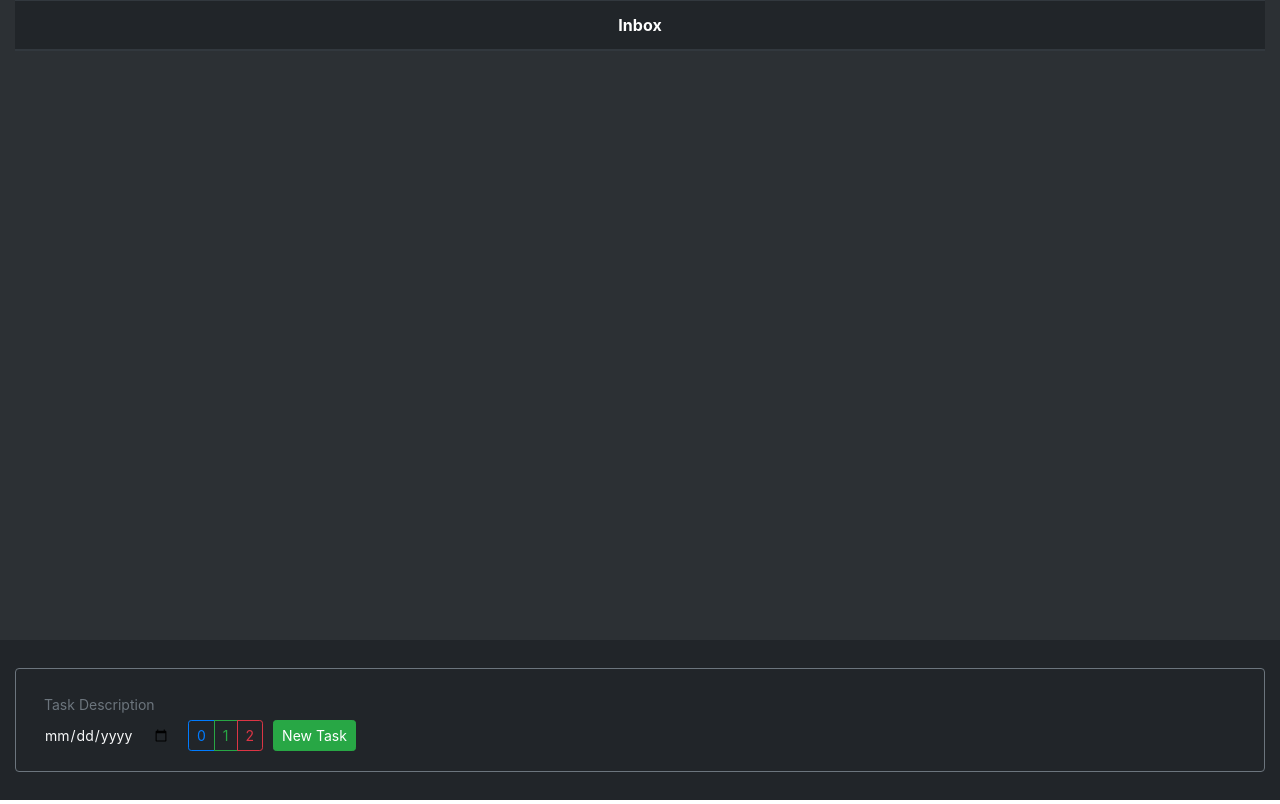
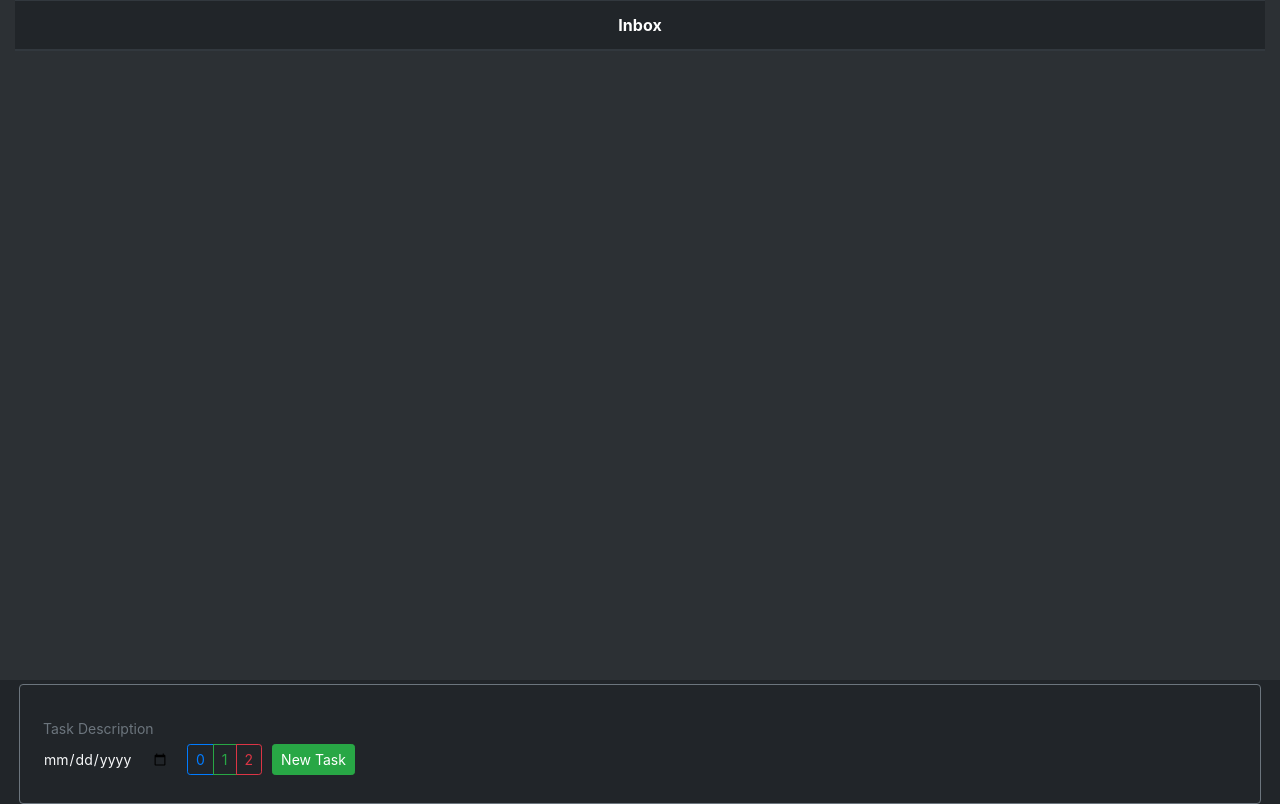
Before and after one commit to heyapricot/ToDo.js, a website built with webpack: page index.html in a window 1280 px wide. Built offline with nearby package versions, Linux system fonts and the light colour scheme.

Commit message:
Compacted code related to task creator

```diff
--- a/src/scenes/Home/Home.js
+++ b/src/scenes/Home/Home.js
@@ -49,37 +49,22 @@ const Home = ((project)=>{
 
     })(node, 'taskTableContainer');
 
+
+
     let taskCreator = ((parentNode)=>{
-        let container = ((parentNode, cssClasses, id)=>{
-            let obj = Bootstrap.createElement('div',cssClasses,parentNode);
-            let node = obj.node;
-            node.id = id;
-
-            let row = ((parentNode, cssClasses)=>{
-                let obj = Bootstrap.createElement('div',['row', ...cssClasses],parentNode);
-                let node = obj.node;
-                let col = ((parentNode, cssClasses)=>{
-                    let obj = Bootstrap.createElement('div',['col',...cssClasses],parentNode);
-                    let node = obj.node;
-                    let card = ((parentNode, cssClasses)=>{
-                        let obj = Bootstrap.createElement('div', ['card',...cssClasses], parentNode);
-                        let node = obj.node;
-                        let body = ((parentNode)=>{
-                            let obj = Bootstrap.createElement('div',['card-body'],parentNode);
-                            let node = obj.node;
-                            let form = ((parentNode)=>{
-                                let obj = Bootstrap.createElement('form',[],parentNode);
-                                let node = obj.node;
-                                let rows = ((parentNode, rowQuantity)=> Array.from(Array(rowQuantity)).map(()=> Bootstrap.createElement('div',['form-row'], parentNode)))(node,2);
-
+        let container = Bootstrap.createElement('div',['container-fluid'],parentNode);
         let inputCssClasses = ['form-control','form-control-sm', 'bg-transparent', 'border-0', 'text-light'];
-
+        container.node.id = 'taskCreatorContainer';
+        container.row = Bootstrap.createElement('div',['row','h-100', 'm-1' ,'card', 'bg-transparent', 'border-secondary'],container.node);
+        container.row.col = Bootstrap.createElement('div',['col','d-flex', 'flex-column', 'justify-content-center'],container.row.node);
+        container.row.col.form = Bootstrap.createElement('form',[],container.row.col.node);
+        container.row.col.form.rows = ((parentNode, rowQuantity)=> Array.from(Array(rowQuantity)).map(()=> Bootstrap.createElement('div',['form-row'], parentNode)))(container.row.col.form.node,2);
         let top = ((row, placeHolderText, inputCss)=>{
             let col = ((parentNode)=> Bootstrap.createElement('div',['col'],parentNode))(row.node);
             col.input = ((parentNode)=> Bootstrap.createElement('input',inputCss,parentNode))(col.node);
             col.input.node.placeholder = placeHolderText;
             return {col}
-                                })(rows[0], 'Task Description', inputCssClasses);
+        })(container.row.col.form.rows[0], 'Task Description', inputCssClasses);
 
         let bottom = ((row, inputCss)=>{
             let columns = ((parentNode, columnQuantity)=> Array.from(Array(columnQuantity)).map(()=>Bootstrap.createElement('div',['col-auto'],parentNode)))(row.node,3);
@@ -92,17 +77,7 @@ const Home = ((project)=>{
             }))(columns[1].buttonGroup.node,3,[['btn-outline-primary'], ['btn-outline-success'], ['btn-outline-danger']]);
             columns[2].newTaskButton = ((parentNode)=> Bootstrap.createElement('div',['btn','btn-success', 'btn-sm'],parentNode))(columns[2].node);
             columns[2].newTaskButton.node.textContent = 'New Task';
-                                })(rows[1], inputCssClasses);
-
-                            })(node);
-                        })(node);
-                        return {node}
-                    })(node, ['border-secondary', 'bg-transparent']);
-                })(node, ['d-flex', 'flex-column', 'justify-content-center']);
-            })(node, ['h-100']);
-
-            return {node,row}
-        })(parentNode, ['container-fluid'], 'taskCreatorContainer');
+        })(container.row.col.form.rows[1], inputCssClasses);
     })(node);
 
 
--- a/styles/style.css
+++ b/styles/style.css
@@ -3,10 +3,10 @@
 }
 
 #taskTableContainer {
-    height: 80vh;
+    height: 85vh;
     background-color: rgba(255,255,255,0.05);
 }
 
 #taskCreatorContainer {
-    height: 20vh;
+    height: 15vh;
 }
```
Lines whose indentation alone changed are shown as unchanged.
